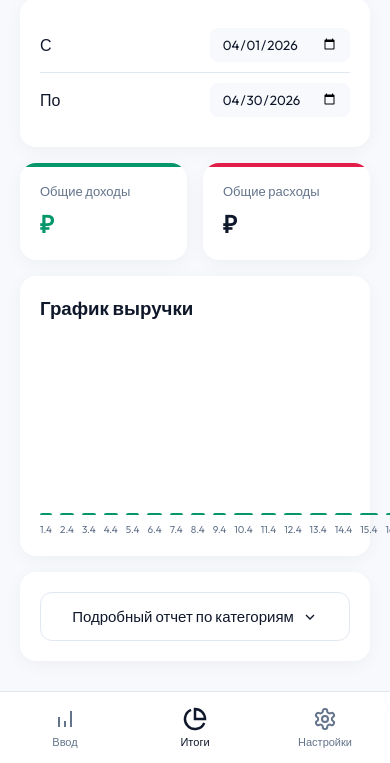
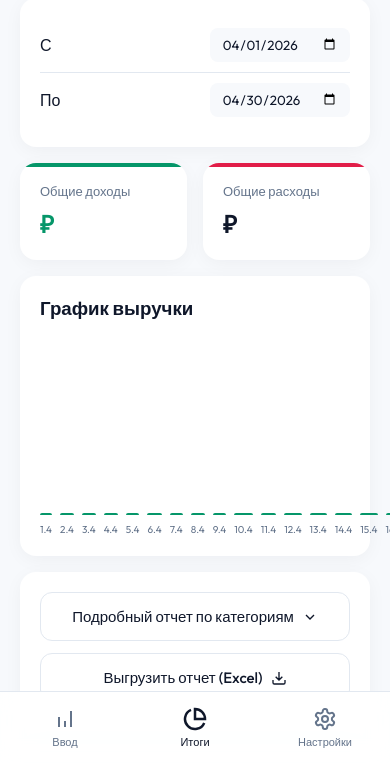
Before and after one commit to yuraertsev-blip/u-coff-FINANCE, a website: page index.html in a window 390 px wide. Both pictures are taken after a click on the button "Итоги". Shown: the part 81-844 px from the top of the page. Drawn offline with nearby package versions, Linux system fonts and the light colour scheme.

Commit message:
Update index.html

```diff
--- a/index.html
+++ b/index.html
@@ -11,6 +11,7 @@
     <meta name="theme-color" content="#F7F9FC">
     <link rel="icon" type="image/svg+xml" href="icon.svg">
     <link rel="apple-touch-icon" href="icon.svg">
+    <script src="https://cdnjs.cloudflare.com/ajax/libs/exceljs/4.3.0/exceljs.min.js"></script>
 </head>
 <body>
     <div id="app">
@@ -99,10 +100,16 @@
                         </div>
                     </div>
                     <div class="card report-card">
-                        <button id="toggle-report-btn" class="btn-outline">
-                            Подробный отчет по категориям
-                            <svg width="16" height="16" viewBox="0 0 24 24" fill="none" stroke="currentColor" stroke-width="2"><path d="m6 9 6 6 6-6"/></svg>
-                        </button>
+                        <div style="display: flex; flex-direction: column; gap: 12px;">
+                            <button id="toggle-report-btn" class="btn-outline">
+                                Подробный отчет по категориям
+                                <svg width="16" height="16" viewBox="0 0 24 24" fill="none" stroke="currentColor" stroke-width="2"><path d="m6 9 6 6 6-6"/></svg>
+                            </button>
+                            <button id="btn-export-excel" class="btn-outline">
+                                Выгрузить отчет (Excel)
+                                <svg width="16" height="16" viewBox="0 0 24 24" fill="none" stroke="currentColor" stroke-width="2"><path d="M21 15v4a2 2 0 0 1-2 2H5a2 2 0 0 1-2-2v-4M7 10l5 5 5-5M12 15V3"/></svg>
+                            </button>
+                        </div>
                         <div id="category-report" class="category-list hidden">
                             <!-- Injected by JS -->
                         </div>
```
